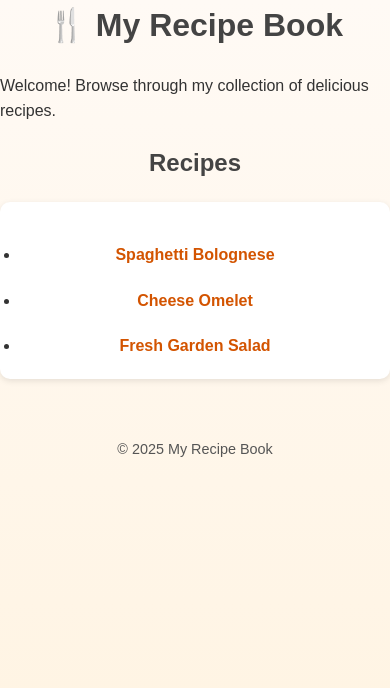
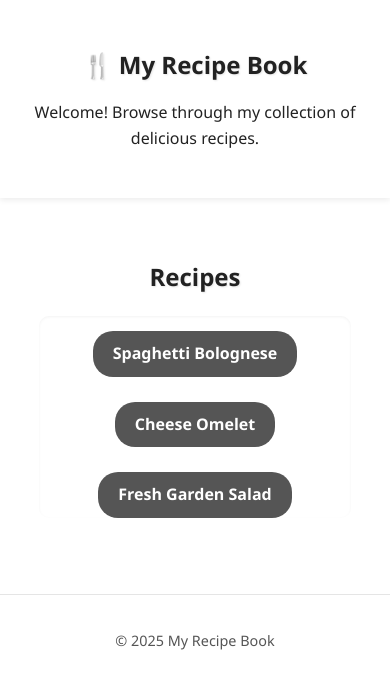
Before and after one commit to ltaylor55-coder/recipe-projectlt, a plain HTML site: page index.html in a window 390 px wide. Drawn offline with Linux system fonts and the light colour scheme.

```diff
--- a/css/style.css
+++ b/css/style.css
@@ -1,67 +1,192 @@
-
-/* General page styles */
+/* ==============================
+   General Page Styles
+============================== */
 body {
-  font-family: Arial, sans-serif;
+  font-family: 'Segoe UI', Tahoma, Geneva, Verdana, sans-serif;
   margin: 0;
   padding: 0;
-  background: linear-gradient(to bottom, #fffaf5, #fff3e0); /* orange glow */
-  color: #333;
   line-height: 1.6;
+  color: #222;
+  transition: background 0.5s ease;
 }
 
-/* Container for each page */
+/* ==============================
+   Recipe Page Backgrounds
+============================== */
+body.spaghetti {
+  background-color: #ffe6e6; /* light red */
+}
+
+body.omelet {
+  background-color: #f5e6d6; /* light brown */
+}
+
+body.salad {
+  background-color: #e6ffe6; /* light green */
+}
+
+/* ==============================
+   Container
+============================== */
 .container {
   width: 80%;
+  max-width: 1200px;
   margin: auto;
   padding: 20px;
 }
 
-/* Headings */
+/* ==============================
+   Headings
+============================== */
 h1, h2 {
   text-align: center;
-  color: #444;
+  margin-bottom: 20px;
+  font-weight: 700;
+  color: inherit;
+  text-shadow: 1px 1px 2px rgba(0,0,0,0.1);
 }
 
-/* Recipe images */
+/* ==============================
+   Recipe Cards
+============================== */
+.recipe-card {
+  background-color: #fff; /* keeps text readable */
+  padding: 25px;
+  border-radius: 15px;
+  max-width: 600px;
+  margin: 20px auto;
+  box-shadow: 0 6px 18px rgba(0,0,0,0.12);
+  transition: transform 0.3s, box-shadow 0.3s;
+}
+
+.recipe-card:hover {
+  transform: translateY(-5px);
+  box-shadow: 0 12px 30px rgba(0,0,0,0.18);
+}
+
+/* Card Top Borders by Recipe */
+body.spaghetti .recipe-card { border-top: 5px solid #ff4d4d; }
+body.omelet .recipe-card { border-top: 5px solid #c49b66; }
+body.salad .recipe-card { border-top: 5px solid #33cc33; }
+
+/* ==============================
+   Lists inside cards
+============================== */
+ul, ol {
+  padding-left: 20px;
+  margin-top: 10px;
+  background: rgba(255,255,255,0.9);
+  border-radius: 10px;
+  padding: 15px 20px;
+  box-shadow: inset 0 1px 3px rgba(0,0,0,0.05);
+}
+
+/* ==============================
+   Images
+============================== */
 img {
   display: block;
   margin: 20px auto;
-  max-width: 400px;   /* keeps all recipe images the same size */
+  max-width: 100%;
   height: auto;
-  border-radius: 10px;
-  box-shadow: 0 2px 8px rgba(0, 0, 0, 0.15);
+  border-radius: 15px;
+  box-shadow: 0 6px 18px rgba(0,0,0,0.15);
+  border: 3px solid #ffd9b3;
 }
 
-/* Recipe card style (ingredients and steps) */
-ul, ol {
-  max-width: 600px;
-  margin: 20px auto;
-  padding: 20px;
-  background: #fff;
-  border-radius: 10px;
-  box-shadow: 0 2px 6px rgba(0, 0, 0, 0.1);
+/* ==============================
+   Links (Buttons)
+============================== */
+a {
+  display: inline-block;
+  padding: 10px 25px;
+  border-radius: 25px;
+  font-weight: bold;
+  margin-top: 15px;
+  text-decoration: none;
+  color: #fff;
+  transition: all 0.3s ease;
+  text-align: center;
 }
 
-/* Links */
-a {
-  display: block;
+/* Button colors per recipe */
+body.spaghetti a { background-color: #ff4d4d; }
+body.spaghetti a:hover { background-color: #e03e3e; }
+
+body.omelet a { background-color: #c49b66; }
+body.omelet a:hover { background-color: #a17b4f; }
+
+body.salad a { background-color: #33cc33; }
+body.salad a:hover { background-color: #28a428; }
+
+/* ==============================
+   Header and Main Styling
+============================== */
+header {
   text-align: center;
-  margin-top: 20px;
-  text-decoration: none;
-  color: #d35400; /* warm orange */
-  font-weight: bold;
+  padding: 30px 20px;
+  background: rgba(255,255,255,0.9);
+  box-shadow: 0 2px 6px rgba(0,0,0,0.08);
+  margin-bottom: 20px;
 }
 
-a:hover {
-  color: #e67e22;
-  text-decoration: underline;
+header h1 {
+  font-size: 2rem;
+  margin-bottom: 10px;
 }
 
-/* Footer */
+main {
+  padding: 0 20px 40px;
+}
+
+main ul {
+  list-style: none;
+  padding: 0;
+  text-align: center;
+}
+
+main ul li {
+  margin: 10px 0;
+}
+
+main ul li a {
+  font-size: 1.1rem;
+  padding: 10px 20px;
+  border-radius: 20px;
+  background-color: #555;
+  color: #fff;
+  transition: background 0.3s;
+}
+
+main ul li a:hover {
+  background-color: #333;
+}
+
+/* ==============================
+   Footer
+============================== */
 footer {
   text-align: center;
-  padding: 15px;
-  margin-top: 30px;
+  padding: 20px;
   font-size: 0.9rem;
   color: #555;
+  border-top: 1px solid rgba(0,0,0,0.1);
+  margin-top: 40px;
 }
+
+/* ==============================
+   Responsive Design
+============================== */
+@media (max-width: 600px) {
+  .recipe-card {
+    max-width: 90%;
+  }
+
+  header h1 {
+    font-size: 1.5rem;
+  }
+
+  main ul li a {
+    font-size: 1rem;
+  }
+}
--- a/index.html
+++ b/index.html
@@ -1,5 +1,3 @@
-<link rel="stylesheet" href="css/style.css">
-
 <!DOCTYPE html>
 <html lang="en">
 <head>
@@ -8,13 +6,14 @@
   <title>My Recipe Book</title>
   <link rel="stylesheet" href="css/style.css">
 </head>
-<body>
+<body class="index">
+
   <header>
     <h1>🍴 My Recipe Book</h1>
     <p>Welcome! Browse through my collection of delicious recipes.</p>
   </header>
 
-  <main>
+  <main class="container">
     <h2>Recipes</h2>
     <ul>
       <li><a href="spaghetti.html">Spaghetti Bolognese</a></li>
@@ -26,7 +25,6 @@
   <footer>
     <p>© 2025 My Recipe Book</p>
   </footer>
+
 </body>
 </html>
-<!DOCTYPE html>
-<html lang="en">
```
Also changed, not shown: omelet.html (+2 -3 lines), salad.html (+2 -4 lines), spaghetti.html (+5 -8 lines).
